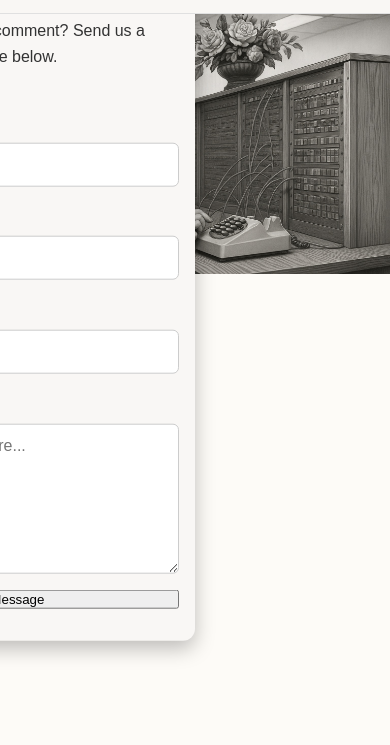
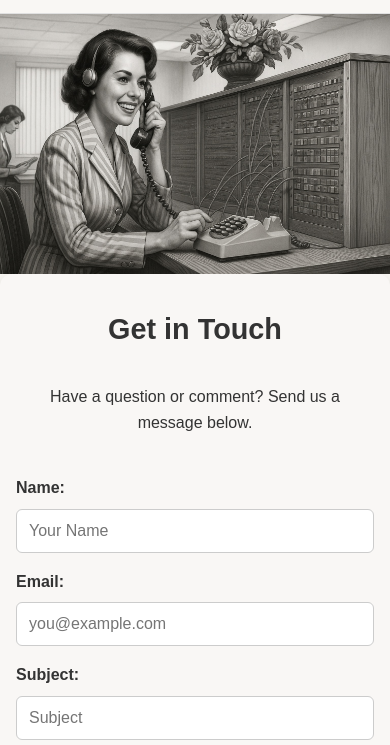
Before and after one commit to feyer123/coffee-api-backend, a website: page dev/contact.html in a window 390 px wide. Shown: the part 99-844 px from the top of the page. Drawn offline with Linux system fonts and the light colour scheme.

Commit message:
Fix transform issue: stack hero-overlay on mobile

```diff
--- a/dev/styles.css
+++ b/dev/styles.css
@@ -706,6 +706,7 @@ nav {
 @media (max-width: 768px) {
   .hero-overlay {
     position: static;
+    transform: none; /* 🔧 THIS FIXES IT */
     background-color: #f9f7f5;
     color: #333;
     padding: 2rem 1rem;
```
